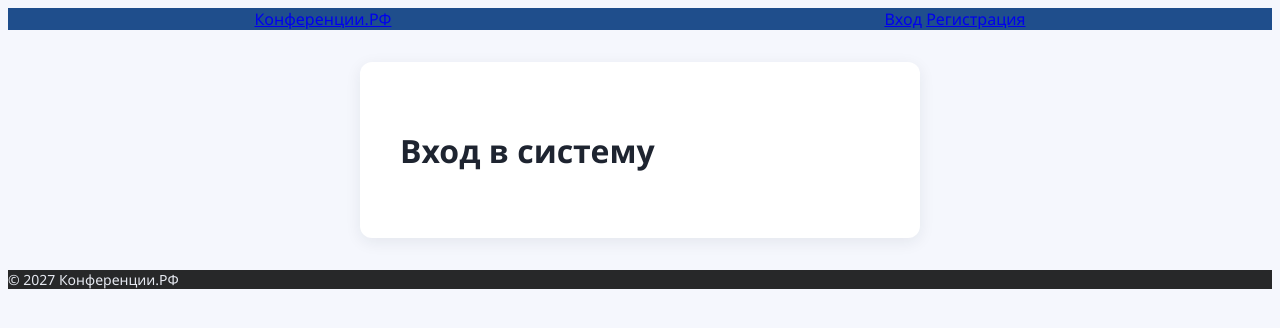
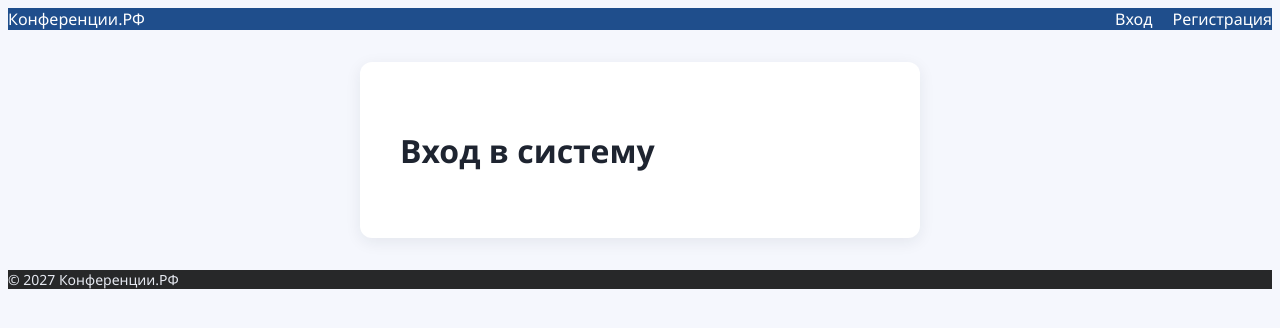
Before and after one commit to Sborki2014/KonferencyRF, a plain HTML site: page index.html in a window 1280 px wide. Drawn offline with Linux system fonts and the light colour scheme.

Commit message:
Шапка и меню по БЭМ

```diff
--- a/css/style.css
+++ b/css/style.css
@@ -38,7 +38,29 @@ h2{
 
 .header__inner{
     display: flex;
-    justify-content: space-around;
+    justify-content: space-between;
+    align-items: center;
+}
+
+.header__logo {
+    color: #ffffff;
+    text-decoration: none;
+}
+
+.nav {
+    display: flex;
+    gap: 20px;
+}
+
+.nav__link {
+    color: #ffffff;
+    text-decoration: none;
+}
+
+.footer {
+    background-color: #272829;
+    color: #e6e9f1;
+    font-size: var(--font-small);
 }
 
 
@@ -46,12 +68,6 @@ h2{
 
 
 
-
-.footer {
-    background-color: #272829;
-    color: #e6e9f1;
-    font-size: var(--font-small);
-}
 
 .form-box{
     background-color: #ffffff;
@@ -66,9 +82,6 @@ h2{
     color: var(--color-error);
     font-size: var(--font-small);
 }
-
-
-
 
 .form-box label {
     display: block;
```
